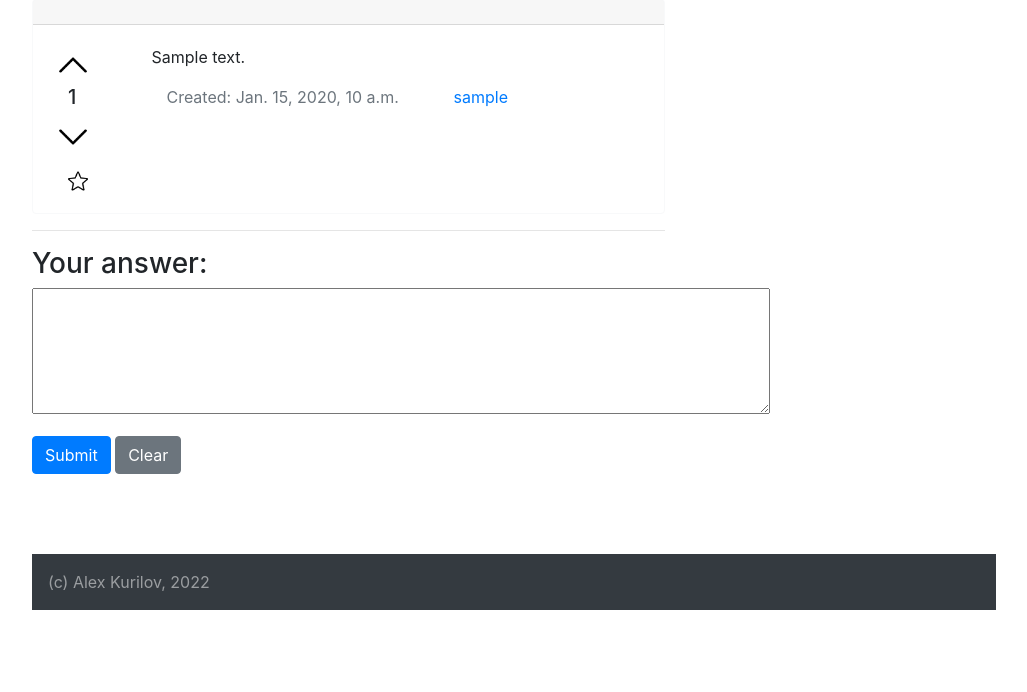
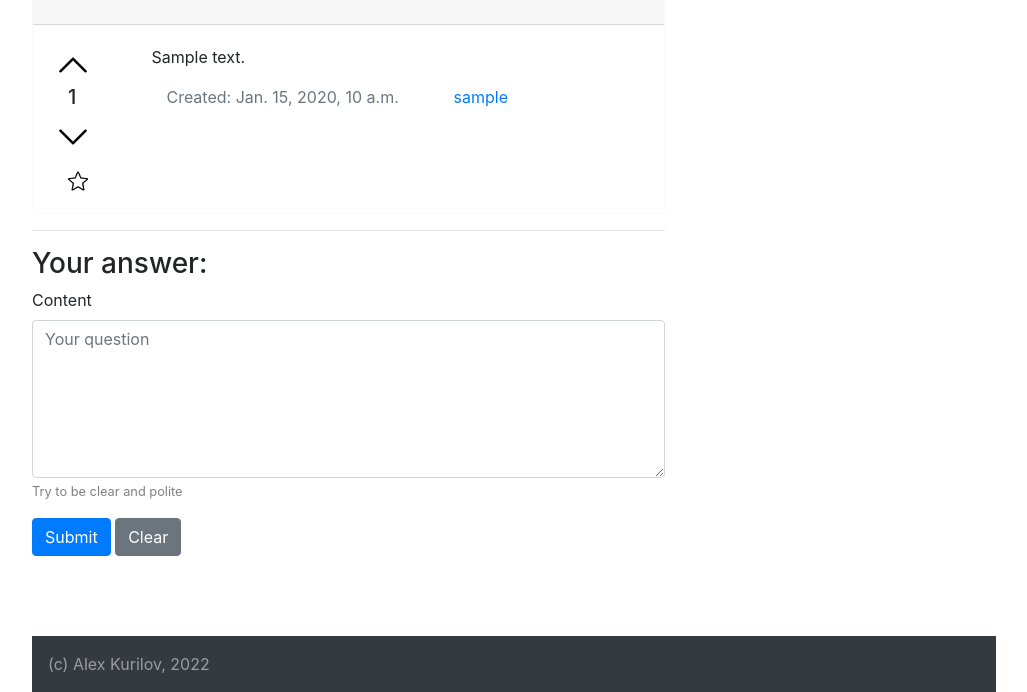
Before and after one commit to dexpiper/otus_hw6, a Django app: page /questions/1 in a window 1280 px wide. Shown: the part 421-1113 px from the top of the page, without its empty margins (126-1153 px from the left). Before the commit the page ends 1031 px from the top, so only its background shows below. Run offline with Django 4.2, Linux system fonts and the light colour scheme; a user stored in the database is signed in; tables that the repository leaves empty hold one stand-in row (values such as "Sample post"); grey boxes marked "Sample" are stand-in pictures; some libraries are stand-ins or nearby versions.

Commit message:
Answer form

```diff
--- a/questions/forms.py
+++ b/questions/forms.py
@@ -1,4 +1,25 @@
 from django import forms
+
+from .models import Question, Answer
+
+
+class AnswerForm(forms.Form):
+    content = forms.CharField(max_length=10000, required=True,
+                              widget=forms.Textarea,
+                              help_text='Try to be clear and polite')
+
+    def __init__(self, *args, **kwargs):
+        self.question_id = kwargs.pop('question_id', None)
+        super(AnswerForm, self).__init__(*args, **kwargs)
+
+    def clean_content(self):
+        content = self.cleaned_data.get('content')
+        if Answer.objects.filter(question=self.question_id,
+                                 content=content).count():
+            raise forms.ValidationError(
+                u'There is an answer with exactly the same text'
+                u' for this question!'
+            )
 
 
 class QuestionForm(forms.Form):
@@ -19,3 +40,11 @@ class QuestionForm(forms.Form):
                 'You can only provide up to 3 tags'
             )
         return tags
+
+    def clean_title(self):
+        provided_title = self.cleaned_data.get('title')
+        if Question.objects.filter(title=provided_title).count():
+            raise forms.ValidationError(
+                u'A question with this title already exists'
+            )
+        return provided_title
--- a/questions/templates/questions/make_question.html
+++ b/questions/templates/questions/make_question.html
@@ -20,7 +20,7 @@
     {% if field.field.widget.input_type %}
     <input class="form-control form-control-sm" type="{{ field.field.widget.input_type }}" id="{{ field.id_for_label }}" name="{{ field.html_name }}">
     {% else %}
-    <textarea class="form-control" id="{{ field.id_for_label }}" name="{{ field.html_name }}" rows="6" placeholder="Your question"></textarea>
+    <textarea class="form-control" id="{{ field.id_for_label }}" name="{{ field.html_name }}" rows="6" placeholder="Your answer"></textarea>
     {% endif %}
     {% if field.help_text %}
       <small style="color: grey">{{ field.help_text }}</small>
--- a/questions/templates/questions/question.html
+++ b/questions/templates/questions/question.html
@@ -137,7 +137,25 @@
       {{ error_message }}
   </div>
   {% endif %}
-  <p><textarea cols="70" rows="5" name="answer_text"></textarea></p>
+
+  {% for field in form %}
+  <div class="mb-3" style="margin-bottom:40px;">
+    <label for="{{ field.html_name }}" class="form-label">{{ field.label }}</label>
+    {% if field.field.widget.input_type %}
+    <p><textarea class="form-control" id="{{ form.content.id_for_label }}" name="{{ form.content.html_name }}" cols="70" rows="5" placeholder="Your answer"></textarea></p>
+    {% else %}
+    <textarea class="form-control" id="{{ field.id_for_label }}" name="{{ field.html_name }}" rows="6" placeholder="Your question"></textarea>
+    {% endif %}
+    {% if field.help_text %}
+      <small style="color: grey">{{ field.help_text }}</small>
+    {% endif %}
+    {% for error in field.errors %}
+    <div class="alert alert-warning" role="alert">
+        {{ error }}
+    </div>
+    {% endfor %}
+  </div>
+  {% endfor %}
   <input type="submit" class="btn btn-primary" value="Submit">
   <input type="reset" class="btn btn-secondary" value="Clear">
 </form>
--- a/questions/views.py
+++ b/questions/views.py
@@ -9,7 +9,7 @@ from django.conf import settings
 from .models import Question, Answer, Tag, QuestionVoters, AnswerVoters
 
 from hasker.signals import question_answered
-from .forms import QuestionForm
+from .forms import QuestionForm, AnswerForm
 from .helpers import save_tags
 
 
@@ -85,19 +85,21 @@ def show_question(request, question_id):
     if request.method == 'POST':
         if not request.user.is_authenticated:
             return redirect('users:login')
-        answer_text = request.POST.get('answer_text', None)
-        if answer_text:
+        form = AnswerForm(request.POST, question_id=question_id)
+        if form.is_valid():
+            content = request.POST.get('content', None)
             answer = Answer(author=request.user, question=qw,
-                            content=answer_text)
+                            content=content)
             answer.save()
             # send a signal for question author about new answer
             question_answered.send(sender=show_question, question=qw)
-        else:
-            context['error_message'] = 'Error occured! Try again please'
+    else:
+        form = AnswerForm()
+
     answer_query = Answer.objects.filter(question=question_id).order_by(
         '-votes', '-answer_flag', '-created_on')
     tags = Tag.objects.filter(questions=question_id)
-    context.update({'answer_query': answer_query, 'tags': tags})
+    context.update({'answer_query': answer_query, 'tags': tags, 'form': form})
     return render(request, 'questions/question.html', context)
 
 
```
